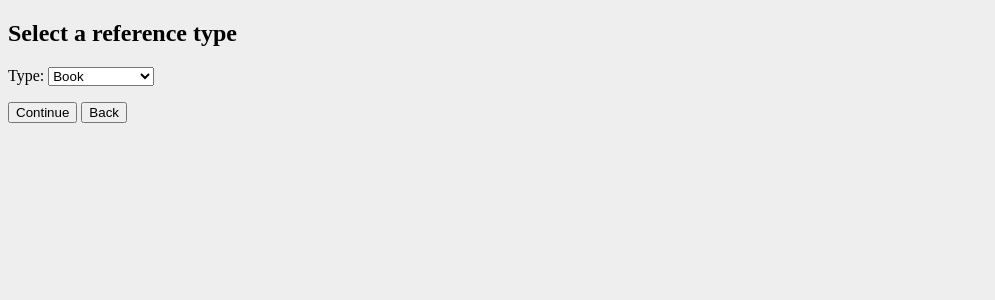
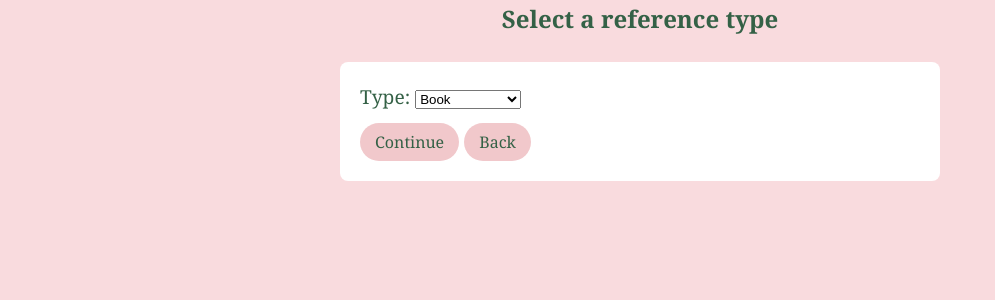
Before and after one commit to tassu60kg/outin-kanat, a Flask app: page /submit in a window 1280 px wide. Shown: the top 300 px of the page, without its empty margins (0-995 px from the left). Run offline with Flask 3, Linux system fonts and the light colour scheme.

Commit message:
Lisää css tiedostoon uusia tyylejä

```diff
--- a/src/static/main.css
+++ b/src/static/main.css
@@ -6,6 +6,121 @@
     padding-bottom: 10px;
 }
 
+:root {
+    --bg-color:   #f9dbde;
+    --text-green: #346146;
+    --green-light:#799F76;   /* hieman vaaleampi */
+    --pink-mid:   #F6B0BB;   /* keskisävy */
+    --pink-light: #F1C8CB;   /* vaaleampi, accenteihin */
+    --white:      #FFFFFF;
+}
+
+* {
+    box-sizing: border-box;
+    margin: 0;
+    padding: 0;
+}
+
 body {
-    background-color: #EEEEEE;
+    background-color: var(--bg-color);
+    color: var(--text-green);
+    font-family: "Georgia", serif;
+    line-height: 1.6;
 }
+
+/* Etusivu - TOP BAR */
+
+.top-bar {
+    display: flex;
+    flex-direction: column;
+    align-items: center;
+    text-align: center;
+    background-color: var(--green-light);
+    width: 100%;
+    max-width: 2000px;
+    margin: 0 auto 20px;
+    padding: 20px;
+    border-radius: 0;
+}
+
+.top-bar__title h1 {
+    font-size: 1.9rem;
+    margin-bottom: 4px;
+}
+
+.top-bar__title p {
+    font-size: 0.95rem;
+    color: var(--green-light);
+    justify-content: center;
+}
+
+.top-bar__actions {
+    display: flex;
+    gap: 8px;
+    flex-wrap: wrap;
+    justify-content: center;
+}
+
+/* NAPIT & LINKIT */
+.btn {
+    margin-top: 10px;
+    display: inline-flex;
+    align-items: center;
+    justify-content: center;
+    padding: 7px 14px;
+    border-radius: 999px;
+    font-size: 1.2rem;
+    font-family: "Georgia", serif;
+    border: 1px solid transparent;
+    cursor: pointer;
+    transition:
+        transform 0.08s ease,
+        background-color 0.12s ease,
+        border-color 0.12s ease;
+    white-space: nowrap;
+}
+
+.btn--ghost {
+  background-color: transparent;
+  color: var(--pink-light);
+}
+
+.btn--ghost:hover {
+  background-color: rgba(0, 0, 0, 0.06);
+}
+
+.btn--small {
+    margin-top: 10px;
+    background-color: var(--pink-light);
+    color: var(--text-green);
+    font-size: 1rem;
+}
+
+.btn--small:hover {
+    background-color: var(--pink-mid);
+}
+
+/* Lomakkeet */
+.form-style {
+    background-color: var(--white);
+    padding: 20px;
+    border-radius: 8px;
+    max-width: 600px;
+    margin: 0 auto 20px;
+    font-size: 1.2rem;
+    font-family: Georgia, serif;
+}
+
+.form-top-bar {
+    margin-top: 40px;
+    display: flex;
+    flex-direction: column;
+    align-items: center;
+    text-align: center;
+    margin: 0 auto 20px;
+}
+
+.form-top-bar__title h2 {
+    font-size: 1.5rem;
+    margin-bottom: 4px;
+}
--- a/src/templates/add_reference.html
+++ b/src/templates/add_reference.html
@@ -6,8 +6,12 @@
   <link rel="stylesheet" href="/static/main.css">
   <body>
     {% if not ref_type %}
-    <h2>Select a reference type</h2>
-    <form action="/submit" method="post">
+    <header class="form-top-bar">
+      <div class="form-top-bar__title">
+        <h2>Select a reference type</h2>
+      </div>
+    </header>
+    <form action="/submit" method="post" class="form-style">
       <p>
         <label
           >Type:
@@ -18,13 +22,18 @@
           </select>
         </label>
       </p>
-      <input type="submit" name="choose_type" value="Continue" />
-      <input type="submit" name="back_to_home" value="Back" formnovalidate />
+      <input type="submit" name="choose_type" value="Continue" class="btn btn--small" />
+      <input type="submit" name="back_to_home" value="Back" formnovalidate class="btn btn--small" />
     </form>
     {% endif %} {% if ref_type %}
-    <h2>Add {{ ref_type }} reference</h2>
 
-    <form action="/submit" method="post">
+    <header class="form-top-bar">
+      <div class="form-top-bar__title">
+        <h2>Add {{ ref_type }} reference</h2>
+      </div>
+    </header>
+
+    <form action="/submit" method="post" class="form-style">
       <input type="hidden" name="type" value="{{ ref_type }}" />
 
       <p>
@@ -55,8 +64,8 @@
       <p>pages <input type="text" name="pages" required pattern="\S.*" /></p>
       {% endif %}
 
-      <input type="submit" name="send" value="Add reference" />
-      <input type="submit" name="back" value="Back" formnovalidate />
+      <input type="submit" name="send" value="Add reference" class="btn btn--small" />
+      <input type="submit" name="back" value="Back" formnovalidate class="btn btn--small" />
     </form>
     {% endif %}
   </body>
```
Also changed, not shown: src/templates/index.html (+10 -3 lines).
